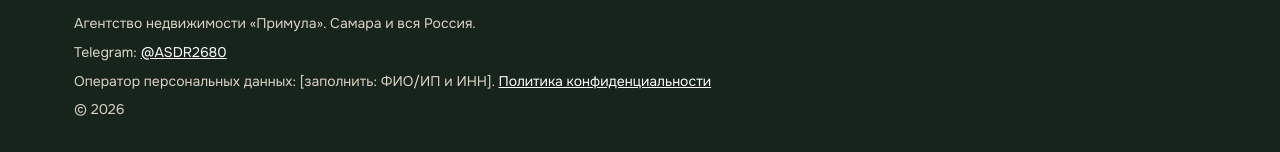
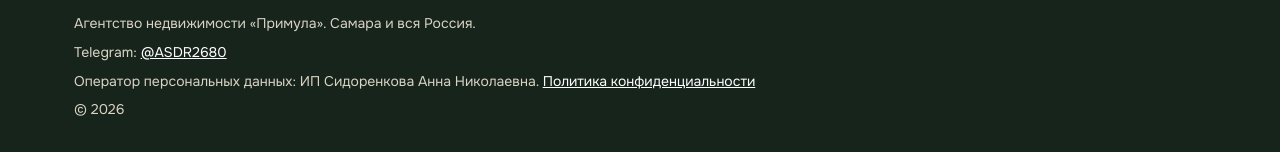
Before and after one commit to murzzsite/asdr-primula-samara, a plain HTML site: page index.html in a window 1280 px wide. Shown: the part 9341-9493 px from the top of the page. Drawn offline with Linux system fonts and the light colour scheme; a web font is replaced by a local one.

Commit message:
Оператор в подвале
Co-Authored-By: Claude Sonnet 5.5 <noreply@anthropic.com>

```diff
--- a/index.html
+++ b/index.html
@@ -279,7 +279,7 @@
   <div class="wrap footer__in">
     <p>Агентство недвижимости «Примула». Самара и вся Россия.</p>
     <p>Telegram: <a href="https://t.me/ASDR2680" target="_blank" rel="noopener">@ASDR2680</a></p>
-    <p>Оператор персональных данных: [заполнить: ФИО/ИП и ИНН]. <a href="privacy.html">Политика конфиденциальности</a></p>
+    <p>Оператор персональных данных: ИП Сидоренкова Анна Николаевна. <a href="privacy.html">Политика конфиденциальности</a></p>
     <p>© <span id="year">2026</span></p>
   </div>
 </footer>
```
